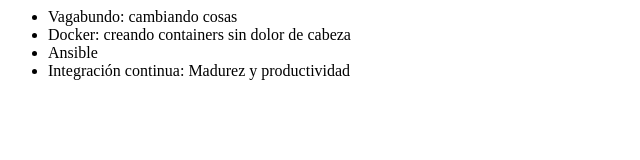
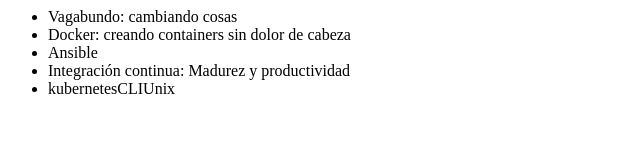
Before and after one commit to juadariasmar/Allura, a plain HTML site: page Practice/practiceGit/index.html in a window 1280 px wide. Shown: the whole page, without its empty margins (0-640 px from the left). Drawn offline with Linux system fonts and the light colour scheme.

Commit message:
modificando el nombre del curso d kubernetes

```diff
--- a/Practice/practiceGit/index.html
+++ b/Practice/practiceGit/index.html
@@ -10,7 +10,7 @@
             <li> Docker: creando containers sin dolor de cabeza </li>
             <li> Ansible </li>
             <li> Integración continua: Madurez y productividad </li>
-
+            <li>kubernetesCLIUnix</li>
         </ul>
         </body>
 
```
